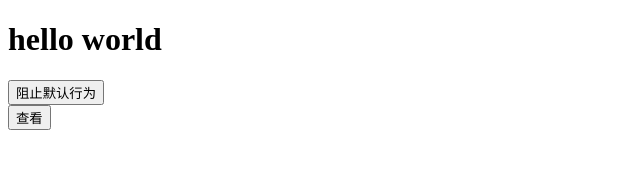
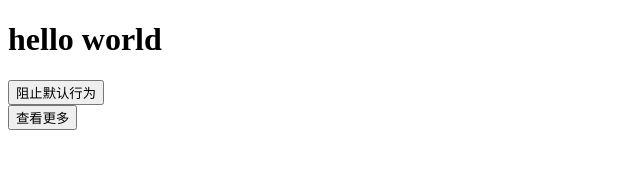
Before and after one commit to OctoberToEscape/react-demo, a React (Create React App) app: page / in a window 1280 px wide. Shown: the top 195 px of the page, without its empty margins (0-640 px from the left). Built offline with nearby package versions, Linux system fonts and the light colour scheme.

Commit message:
事件传参

```diff
--- a/src/index.js
+++ b/src/index.js
@@ -1,30 +1,6 @@
 import React from "react";
 import ReactDOM from "react-dom";
 import "./index.css";
-// import App from "./App";
-// import * as serviceWorker from "./serviceWorker";
-
-// ReactDOM.render(
-//     <React.StrictMode>
-//         <App />
-//     </React.StrictMode>,
-//     document.getElementById("root")
-// );
-
-// serviceWorker.unregister();
-
-// const time = new Date().toLocaleTimeString();
-
-// const str = "当前时间是:";
-
-// const element = (
-//     <div>
-//         <h1>react-demo</h1>
-//         <h2>{str + time}</h2>
-//     </div>
-// );
-
-// ReactDOM.render(element, document.querySelector("#root"));
 
 class Parent extends React.Component {
     constructor(props) {
@@ -45,7 +21,7 @@ class Parent extends React.Component {
                     onClick={(e) => {
                         this.parentEvents(123, e);
                     }}>
-                    查看
+                    查看更多
                 </button>
             </div>
         );
```
